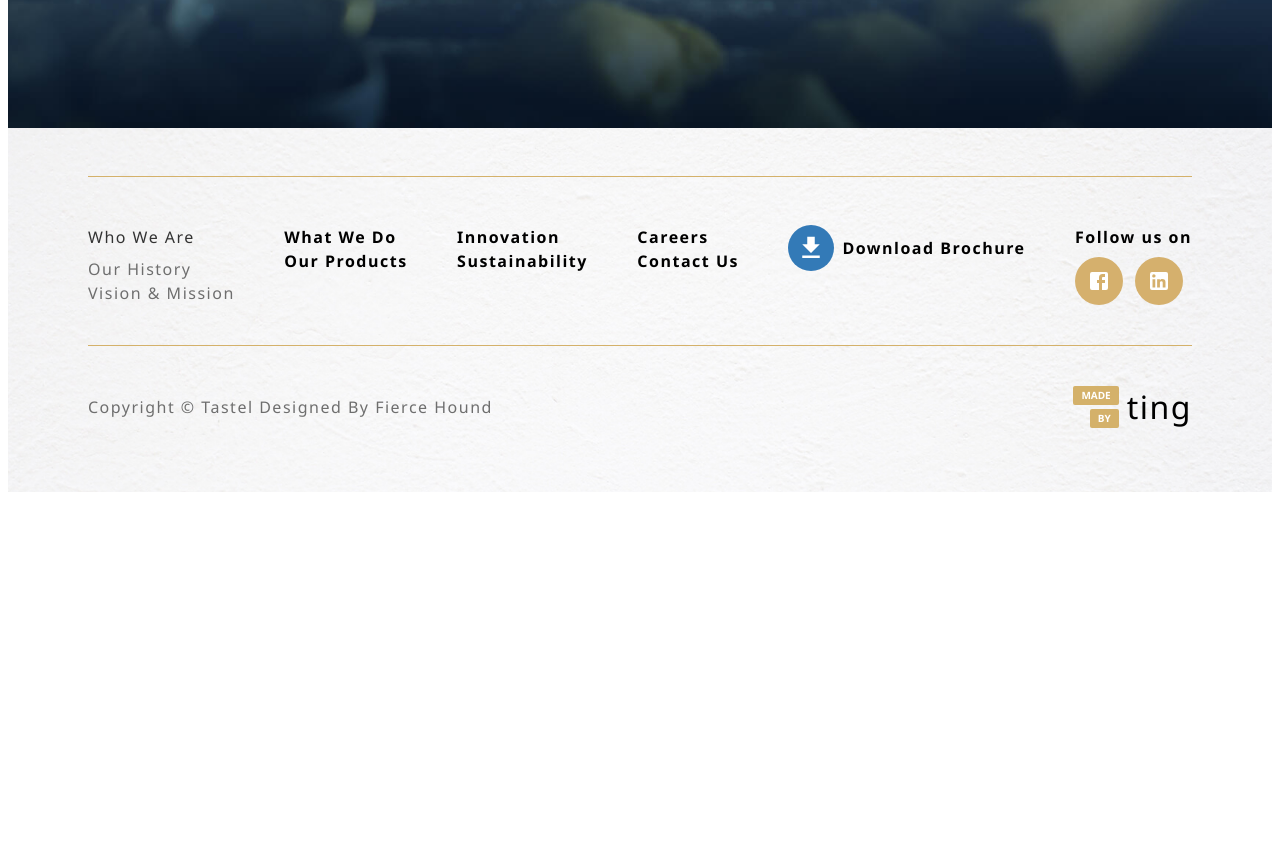
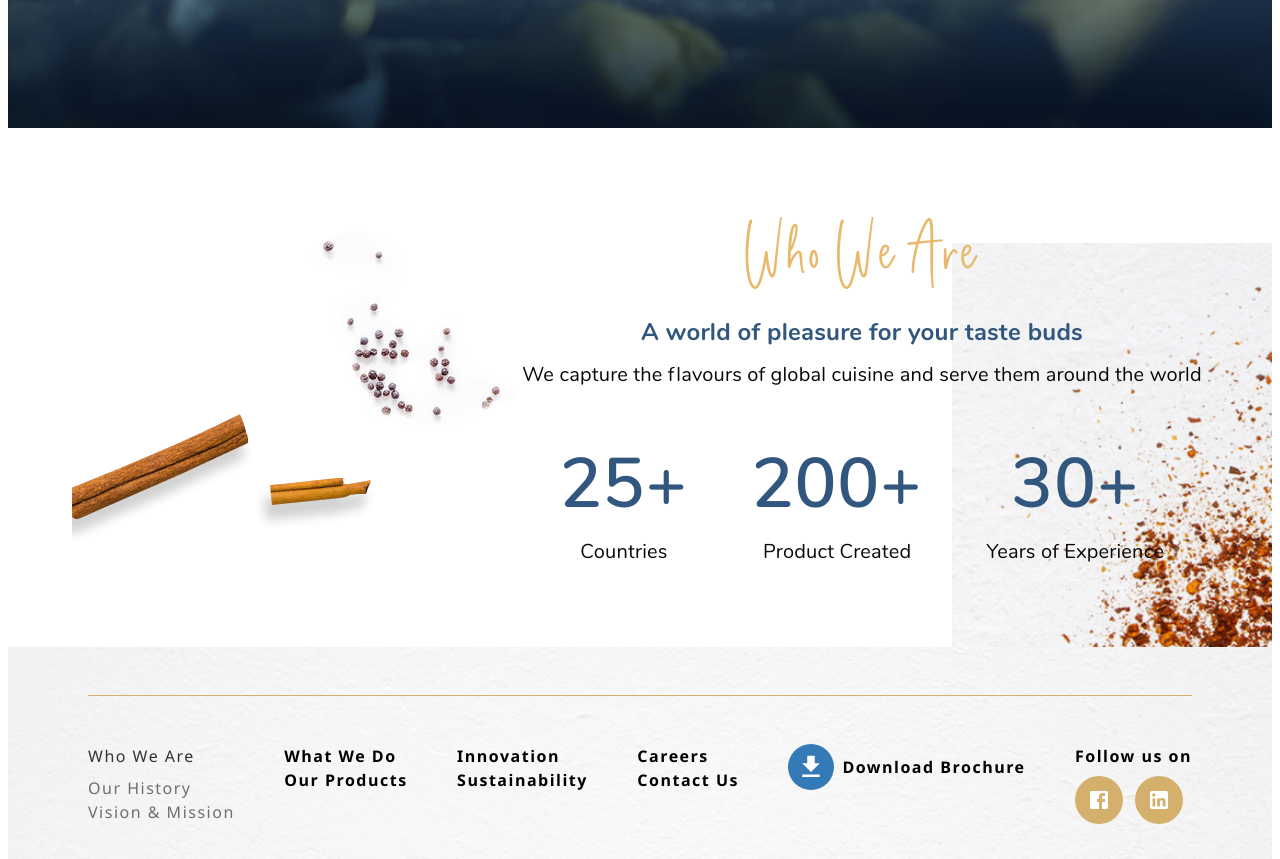
Before and after one commit to sakshikarmukale-hub/TastelFineFood, a React (Vite) app in the folder Tastel Fine Food/: page / in a window 1280 px wide. Shown: the part 680-1539 px from the top of the page. Before the commit the page ends 1180 px from the top, so only its background shows below. Built offline with nearby package versions, Linux system fonts and the light colour scheme.

Commit message:
fonts.css

```diff
--- a/Tastel Fine Food/src/pages/Home.jsx
+++ b/Tastel Fine Food/src/pages/Home.jsx
@@ -11,12 +11,15 @@ import Banner from "../assets/banner.jpg";
 import Banner1 from "../assets/banner_2.jpg";
 import Banner2 from "../assets/banner_3.jpg";
 
+import WhoLeftImg from "../assets/who_left_img.png";
+import WhoRightImg from "../assets/who_right_img.jpg";
+
 const slides = [
   {
     image: Banner,
     title: "Your Food \n Solutions Partner",
     subtitle:
-      "Serving food solutions, passionately created out of the quest for epic taste.",
+      "Serving food solutions, passionately \n created out of the quest for epic taste.",
   },
   {
     image: Banner1,
@@ -32,6 +35,8 @@ const slides = [
 
 const Home = () => {
   return (
+    <>
+      {/* Hero images */}
       <Box
         sx={{
           width: "100%",
@@ -125,14 +130,14 @@ const Home = () => {
                       fontFamily: "Mattiface",
                       color: "#E8B86D",
                       textAlign: "center",
-    lineHeight: 0.75,
+                      lineHeight: 0.55,
                       whiteSpace: "pre-line", // important
                       fontSize: {
                         xs: "55px",
                         sm: "75px",
                         md: "95px",
                         lg: "110px",
-      xl: "130px",
+                        xl: "140px",
                       },
                     }}
                   >
@@ -143,14 +148,14 @@ const Home = () => {
                   <Typography
                     sx={{
                       fontFamily: "Nunito",
-                    fontWeight: 400,
+                      fontWeight: 100,
                       color: "#fff",
                       mt: 2,
                       fontSize: {
                         xs: "10px",
                         sm: "12px",
                         md: "18px",
-                      lg: "22px",
+                        lg: "18px",
                       },
                     }}
                   >
@@ -162,6 +167,206 @@ const Home = () => {
           ))}
         </Swiper>
       </Box>
+
+     {/* Section-2 */}
+<Box
+  sx={{
+    position: "relative",
+    overflow: "hidden",
+    py: {
+      xs: 6,
+      md: 10,
+    },
+    px: {
+      xs: 2,
+      sm: 4,
+      md: 8,
+    },
+  }}
+>
+  <Box
+    sx={{
+      display: "flex",
+      alignItems: "center",
+      justifyContent: "space-between",
+      flexDirection: {
+        xs: "column",
+        md: "row",
+      },
+      position: "relative",
+      zIndex: 2,
+    }}
+  >
+    {/* Left Image */}
+    <Box
+      sx={{
+
+        justifyContent: {
+          xs: "center",
+          md: "flex-start",
+        },
+        mb: {
+          xs: 4,
+          md: 0,
+        },
+      }}
+    >
+      <Box
+        component="img"
+        src={WhoLeftImg}
+        alt="Who Left"
+        sx={{
+          width: "100%",
+          maxWidth: {
+            xs: "280px",
+            sm: "350px",
+            md: "420px",
+            lg: "500px",
+          },
+          height: "auto",
+        }}
+      />
+    </Box>
+
+    {/* Center Content */}
+    <Box
+      sx={{
+        flex: 1,
+        textAlign: "center",
+        maxWidth: "700px",
+        zIndex: 2,
+      }}
+    >
+      <Typography
+        sx={{
+          fontFamily: "Mattiface",
+          color: "#E8B86D",
+          fontWeight: 500,
+          lineHeight: 0.9,
+          fontSize: {
+            xs: "50px",
+            sm: "70px",
+            md: "85px",
+            lg: "100px",
+          },
+        }}
+      >
+        Who We Are
+      </Typography>
+
+      <Typography
+        sx={{
+          fontFamily: "Nunito-Bold",
+          color: "#32577E",
+          mt: 2,
+          lineHeight: 1.5,
+          fontSize: {
+            xs: "16px",
+            sm: "20px",
+            md: "24px",
+          },
+        }}
+      >
+        A world of pleasure for your taste buds
+      </Typography>
+
+      <Typography
+        sx={{
+          fontFamily: "Nunito-Regular",
+          color: "#0A0808",
+          mt: 1,
+          lineHeight: 1.7,
+          fontSize: {
+            xs: "14px",
+            sm: "18px",
+            md: "20px",
+          },
+        }}
+      >
+        We capture the flavours of global cuisine and
+        serve them around the world
+      </Typography>
+
+      {/* Stats */}
+      <Box
+        sx={{
+          pt: 5,
+          display: "flex",
+          justifyContent: "center",
+          flexWrap: "wrap",
+          gap: {
+            xs: 3,
+            sm: 5,
+            md: 8,
+          },
+        }}
+      >
+        {[
+          { number: "25+", label: "Countries" },
+          { number: "200+", label: "Product Created" },
+          { number: "30+", label: "Years of Experience" },
+        ].map((item, index) => (
+          <Box key={index} textAlign="center">
+            <Typography
+              sx={{
+                fontFamily: "Nunito-SemiBold",
+                fontSize: {
+                  xs: "35px",
+                  sm: "50px",
+                  md: "70px",
+                },
+                color: "#32577E",
+              }}
+            >
+              {item.number}
+            </Typography>
+
+            <Typography
+              sx={{
+                fontFamily: "Nunito-Regular",
+                fontSize: {
+                  xs: "16px",
+                  md: "20px",
+                },
+                color: "#0A0808",
+              }}
+            >
+              {item.label}
+            </Typography>
+          </Box>
+        ))}
+      </Box>
+    </Box>
+  </Box>
+
+  {/* Right Bottom Image */}
+  <Box
+    component="img"
+    src={WhoRightImg}
+    alt="Who Right"
+    sx={{
+      position: "absolute",
+      right: 0,
+      bottom: 0,
+      width: {
+        xs: "140px",
+        sm: "180px",
+        md: "250px",
+        lg: "320px",
+      },
+      height: "auto",
+      zIndex: 1,
+      opacity: 1,
+
+      /* Hide on small mobile if needed */
+      display: {
+        xs: "none",
+        sm: "block",
+      },
+    }}
+  />
+</Box>
+    </>
   );
 };
 
--- a/Tastel Fine Food/src/styles/fonts.css
+++ b/Tastel Fine Food/src/styles/fonts.css
@@ -3,21 +3,21 @@
 ========================== */
 
 @font-face {
-  font-family: "Nunito";
+  font-family: "Nunito-Regular";
   src: url("../assets/fonts/Nunito-Regular.ttf") format("truetype");
   font-weight: 400;
   font-style: normal;
 }
 
 @font-face {
-  font-family: "Nunito";
+  font-family: "Nunito-SemiBold";
   src: url("../assets/fonts/Nunito-SemiBold.ttf") format("truetype");
   font-weight: 600;
   font-style: normal;
 }
 
 @font-face {
-  font-family: "Nunito";
+  font-family: "Nunito-Bold";
   src: url("../assets/fonts/Nunito-Bold.ttf") format("truetype");
   font-weight: 700;
   font-style: normal;
```
Also changed, not shown: Tastel Fine Food/src/assets/who_left_img.png (added), Tastel Fine Food/src/assets/who_right_img.jpg (added). Lines whose indentation alone changed are shown as unchanged.
